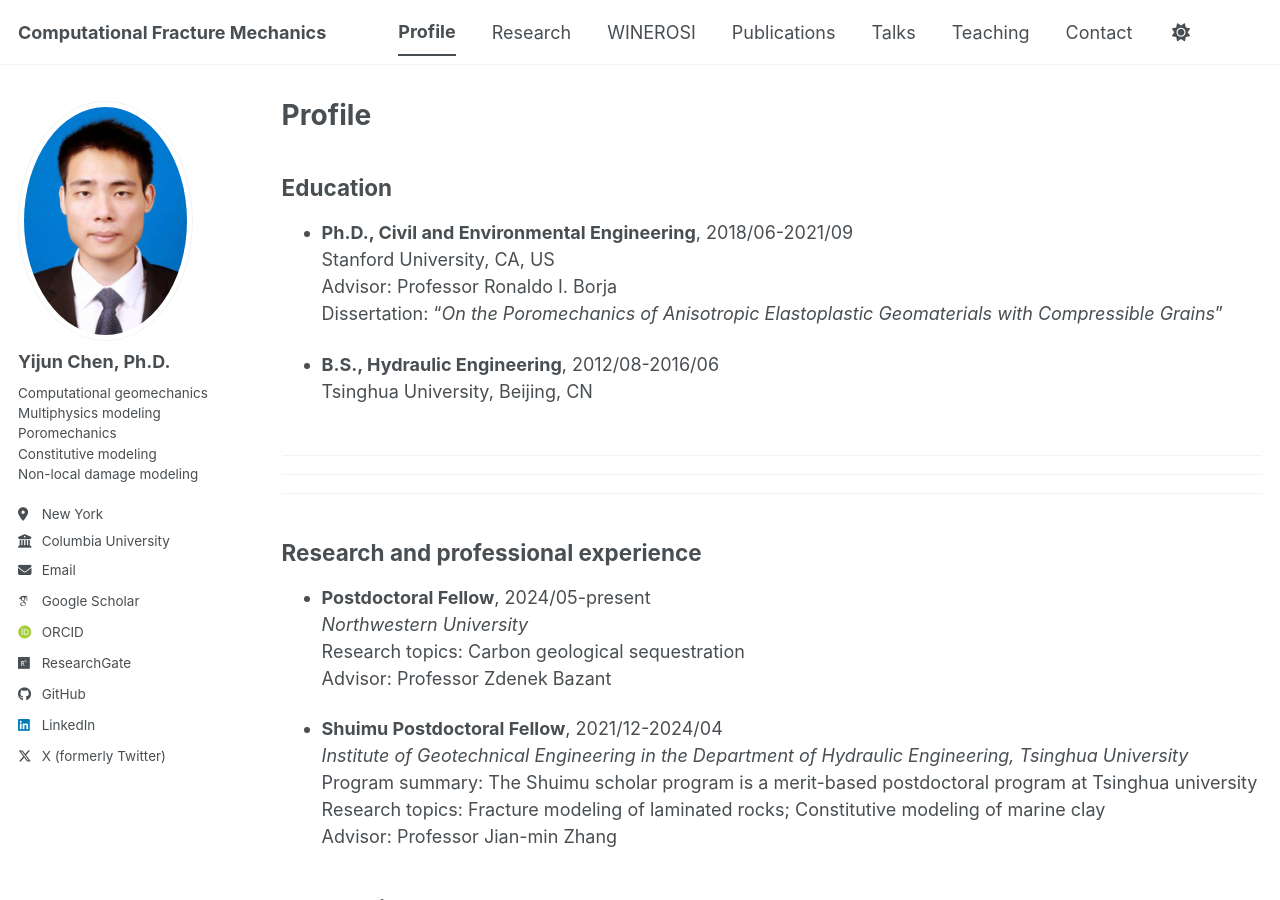
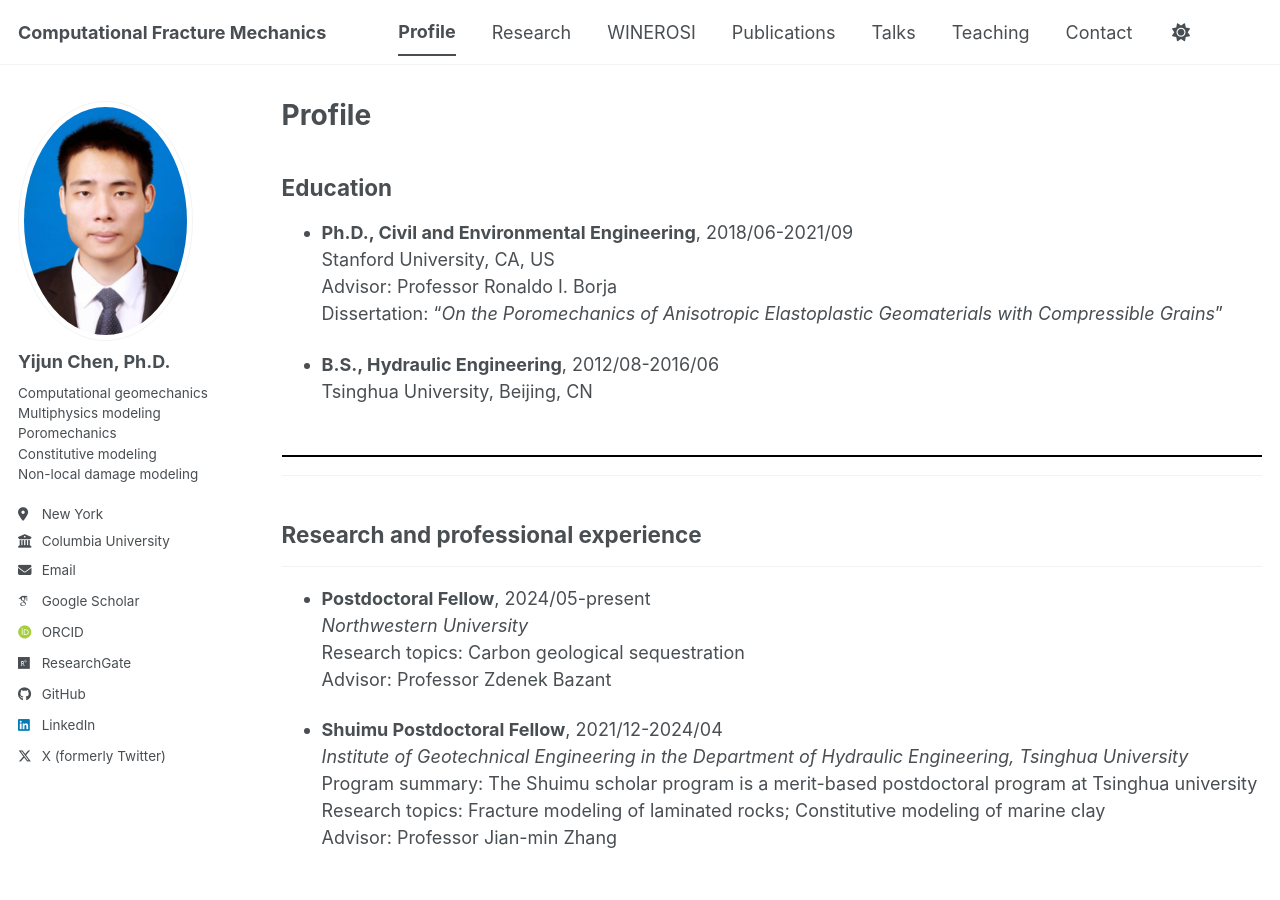
Before and after one commit to chenhhu/chenhhu.github.io, a Jekyll site: the page built from _pages/profile.md, in a window 1280 px wide and 900 px high. Built offline with Jekyll 4.4.1, drawn with Linux system fonts in a browser that asks for light colours; some web fonts are replaced; a script bundle is joined from its source files by our own code; library files that are not in the unit come from our copies.

Commit message:
Update profile.md

```diff
--- a/_pages/profile.md
+++ b/_pages/profile.md
@@ -19,10 +19,10 @@ redirect_from:
   Tsinghua University, Beijing, CN
 <br>
 
+<hr style="border: 0; height: 2px; background-color: black; width: 100%;">
 ---
-***
-___
 ## Research and professional experience
+---
 * <b>Postdoctoral Fellow</b>, 2024/05-present
   <i>Northwestern University</i>
   Research topics: Carbon geological sequestration
```
